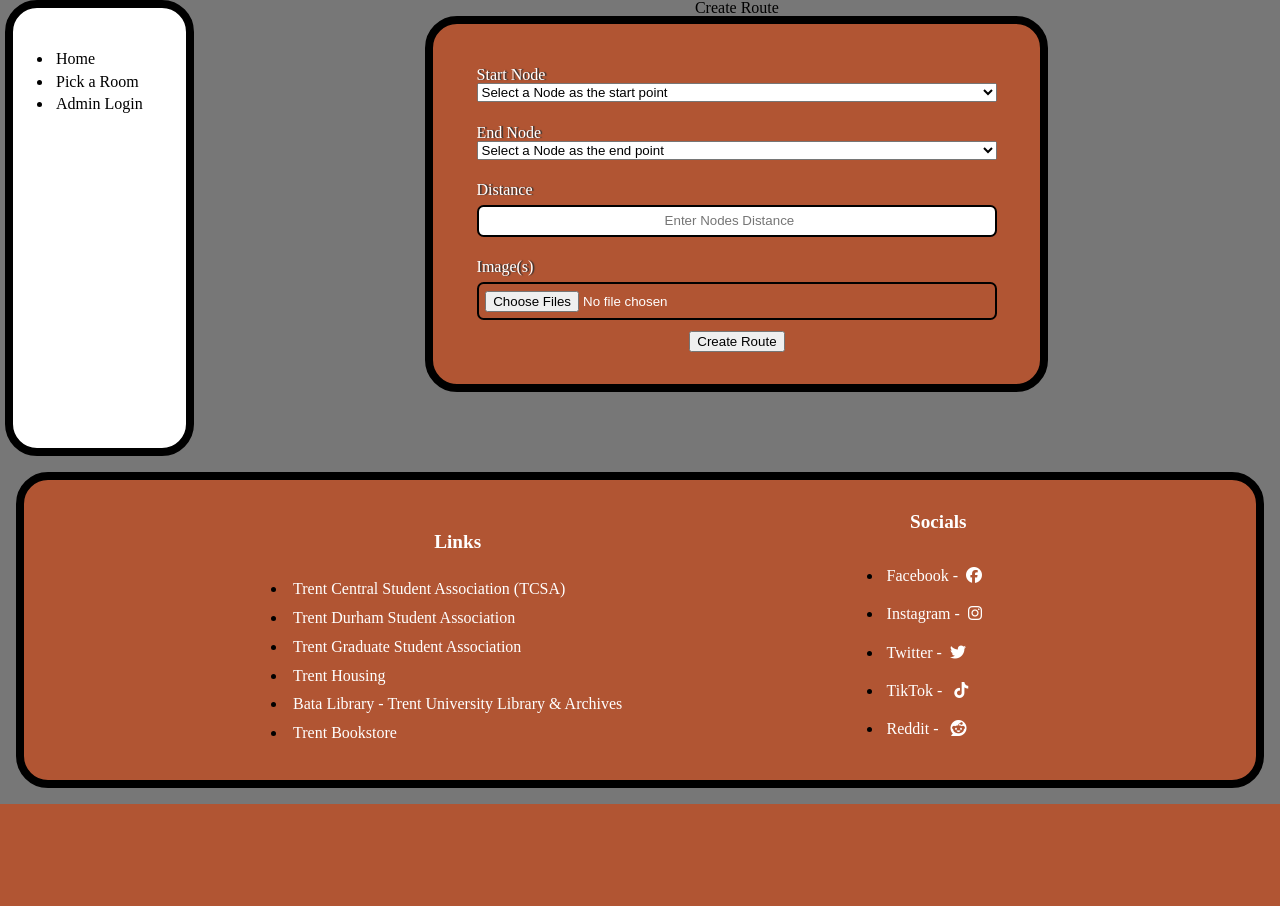
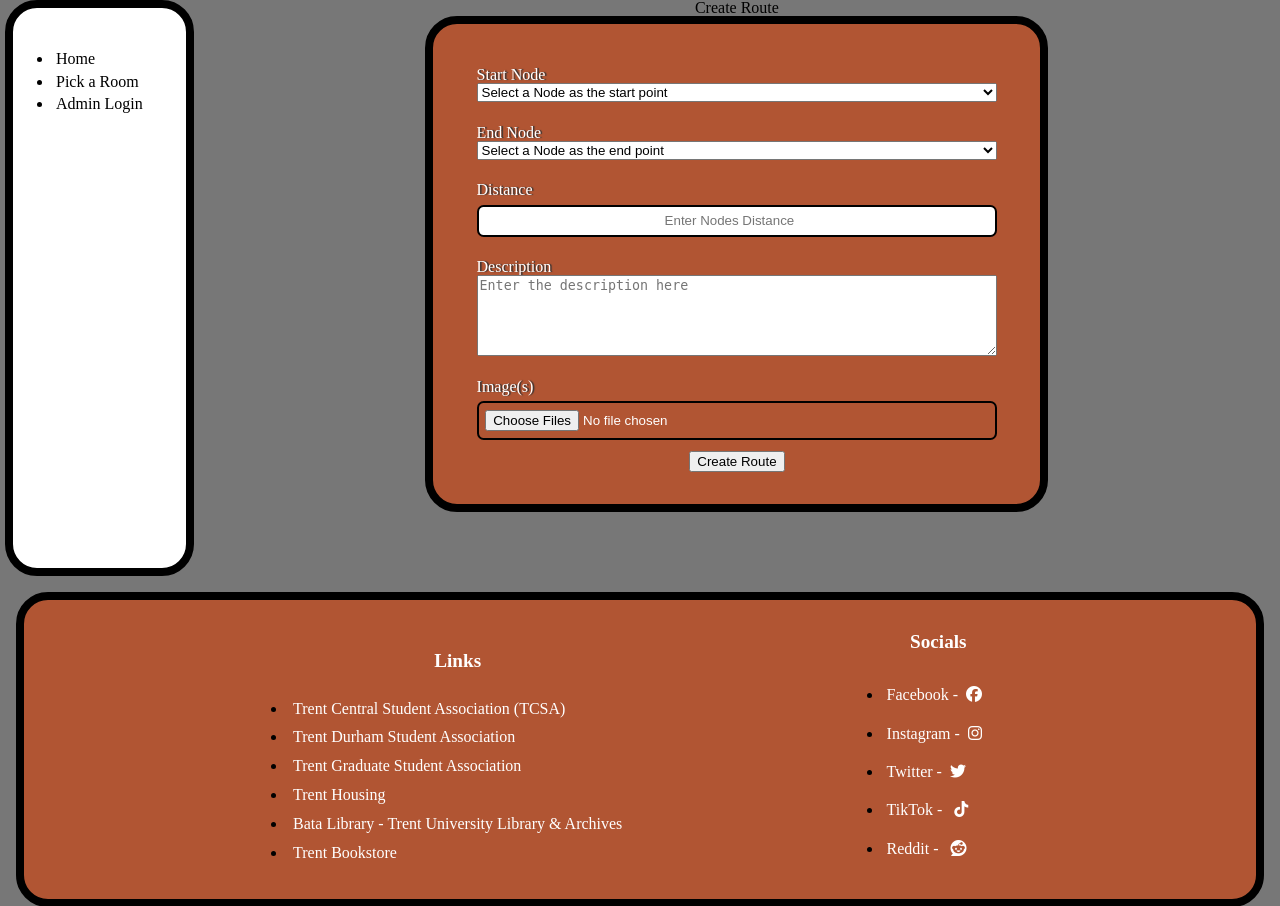
Before and after one commit to HamzaGiTX786/COIS-4000Y---Trent-Class-Find, a PHP site: page /createRoute.php in a window 1280 px wide. Shown: the part 128-1034 px from the top of the page. Before the commit the page ends 932 px from the top, so only its background shows below. Run offline with PHP 8.4, Linux system fonts and the light colour scheme; data that the repository does not hold is empty; some libraries are stand-ins or nearby versions.

Commit message:
updated to print description

```diff
--- a/createRoute.php
+++ b/createRoute.php
@@ -17,6 +17,7 @@ else{
 $errors = array(); //declare empty array to add errors too
 $Start_Node = $_POST['Start_Node'] ?? null;
 $End_Node = $_POST['End_Node'] ?? null;
+$Description= $_POST['Description'] ?? null;
 $Distance= $_POST['Distance'] ?? null;
 
 $tempname = array();
@@ -45,6 +46,10 @@ if (isset($_POST['submit']))
     {
         $errors['Distance'] = true;
     }
+    if (!isset($Description) || strlen($Description) === 0)
+    {
+        $errors['Description'] = true;
+    }
 
 
     if(count($errors)===0) //if no errors are encountered
@@ -66,13 +71,13 @@ if (isset($_POST['submit']))
 
     $images = implode(",",$filename);
 
-    $query = "INSERT INTO Edge VALUES(NULL,?,?,?,?)"; //select the row of the table with the given username
+    $query = "INSERT INTO Edge VALUES(NULL,?,?,?,?,?)"; //select the row of the table with the given username
     $stmt = mysqli_stmt_init($conn);
     if(!mysqli_stmt_prepare($stmt,$query))
     {
         echo "SQL prepare failed";
     }else{
-    if(!mysqli_stmt_bind_param($stmt,"ssss",$Start_Node,$End_Node,$Distance,$images)){
+    if(!mysqli_stmt_bind_param($stmt,"sssss",$Start_Node,$End_Node,$Distance,$Description,$images)){
         echo "bind failed";
     }
     if(!mysqli_stmt_execute($stmt)){
@@ -148,6 +153,12 @@ for($k = 0; $k<sizeof($tempname);$k++){
                     </div>
 
                     <div class="start">
+                        <label for="Description">Description</label>
+                        <textarea name="Description" id="Description" placeholder="Enter the description here" rows="5" cols="33" value="" required></textarea>
+                         <span class="error <?=!isset($errors['Description']) ? 'hidden' : "";?>">Please enter a description</span>
+                    </div>
+
+                    <div class="start">
                         <label for="image">Image(s)</label>
                         <input type="file" id="image" name="image[]" multiple>
                          <span class="error <?=!isset($errors['image']) ? 'hidden' : "";?>">Please Upload Images</span>
--- a/includes/Routing.php
+++ b/includes/Routing.php
@@ -193,4 +193,6 @@ foreach($edges as $edge){
 
 
 
+
+
 ?>
```
Also changed, not shown: pickaroom.php (+31 -10 lines).
